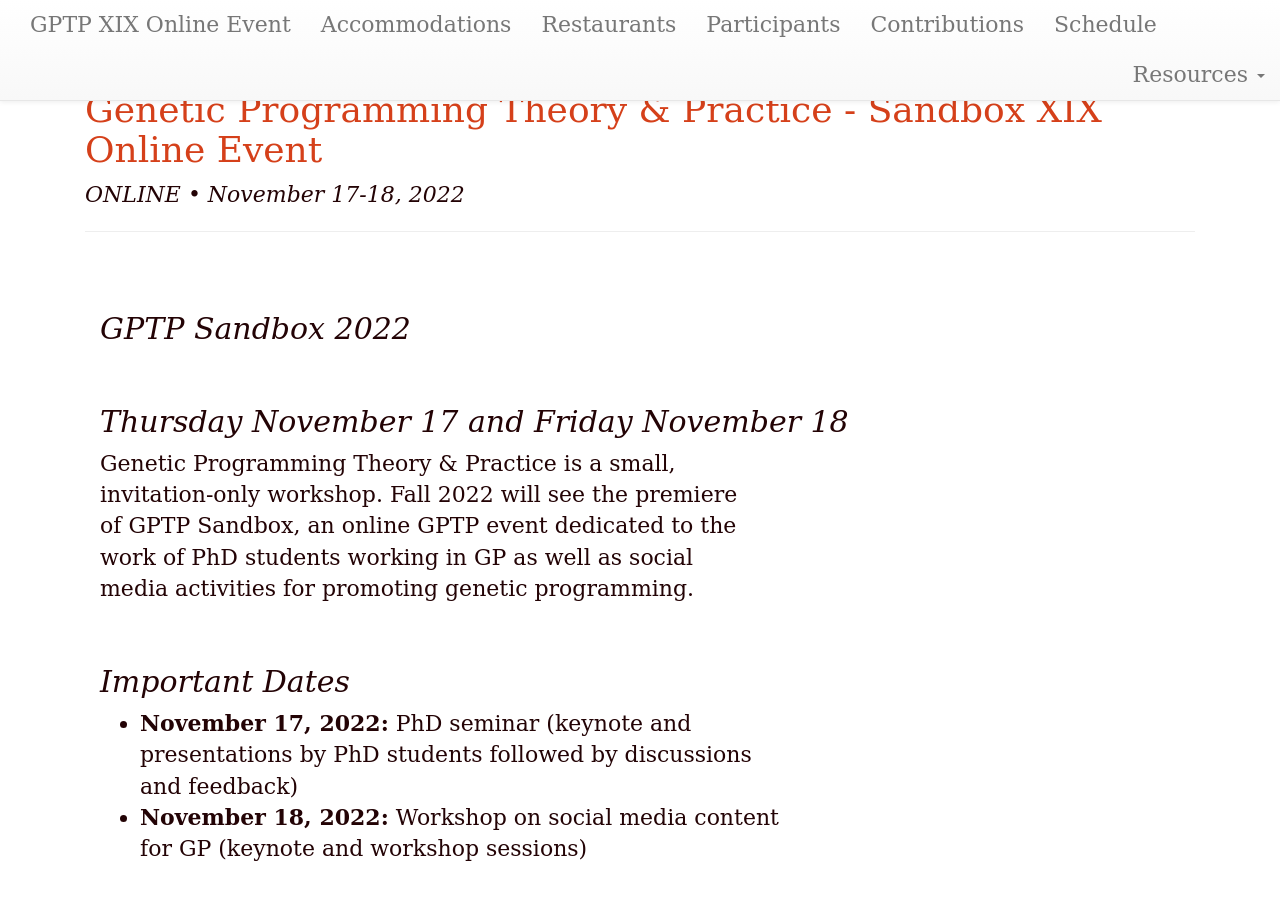
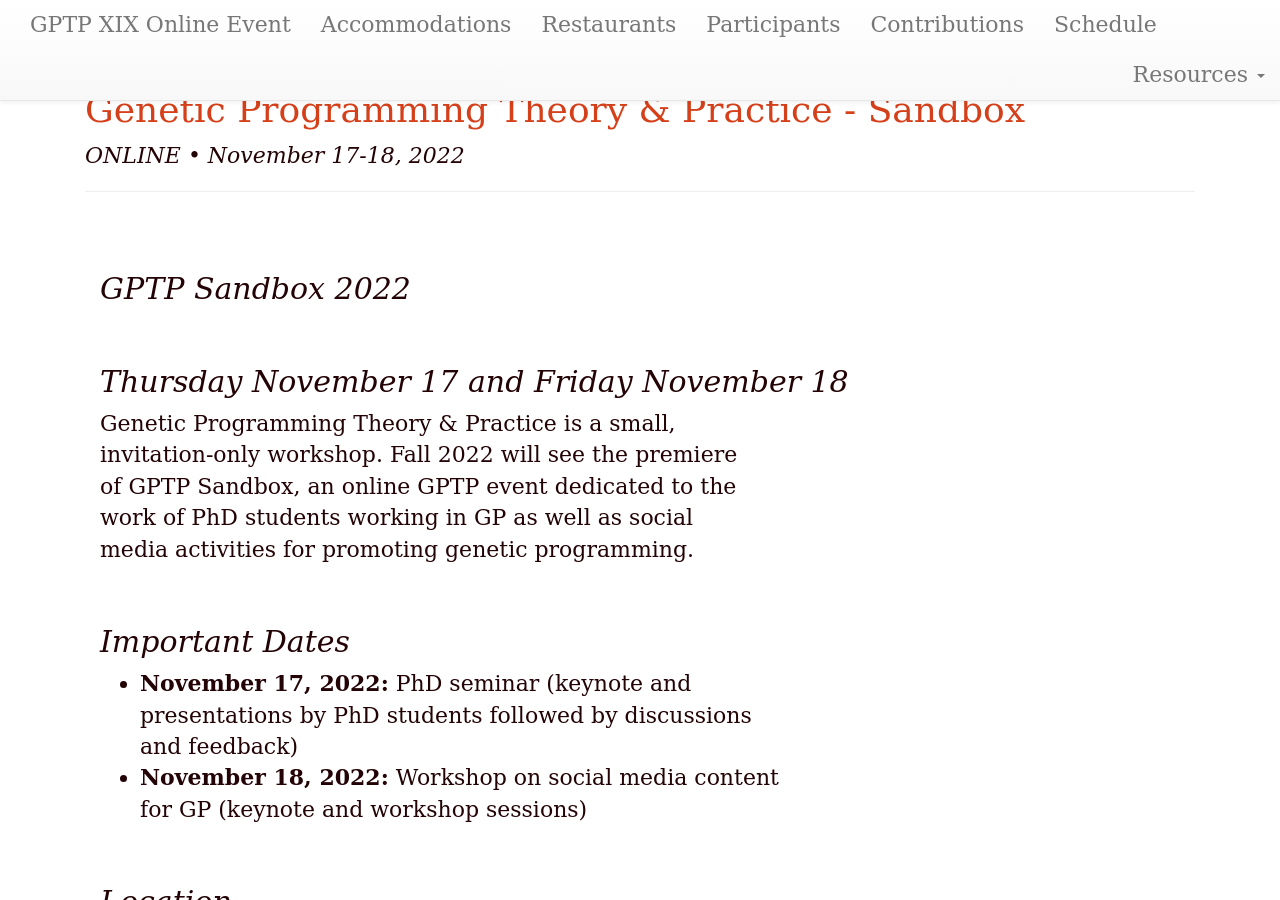
Before and after one commit to GPTP-workshop/gptp-workshop.github.io, a Jekyll site: the page built from index.md, in a window 1280 px wide and 900 px high. Built offline with Jekyll 4.4.1, drawn with Linux system fonts in a browser that asks for light colours; our own code applies the rules of GitHub Pages for plain Markdown files; part of the change alters nothing that is shown.

```diff
--- a/_layouts/default.html
+++ b/_layouts/default.html
@@ -21,7 +21,8 @@
 
     <div class="container">
       <div class="col-sm-12">
-        <h1><a href="index.html">Genetic Programming Theory & Practice - Sandbox {{page.roman}}</a></h1>
+ <!--        <h1><a href="index.html">Genetic Programming Theory & Practice - Sandbox {{page.roman}}</a></h1>  -->
+        <h1><a href="index.html">Genetic Programming Theory & Practice - Sandbox</a></h1>
         <div class="dateline">ONLINE • {{page.dates}} <hr /></div>
         <div class="col-sm-12">
         {{ content }}
```
